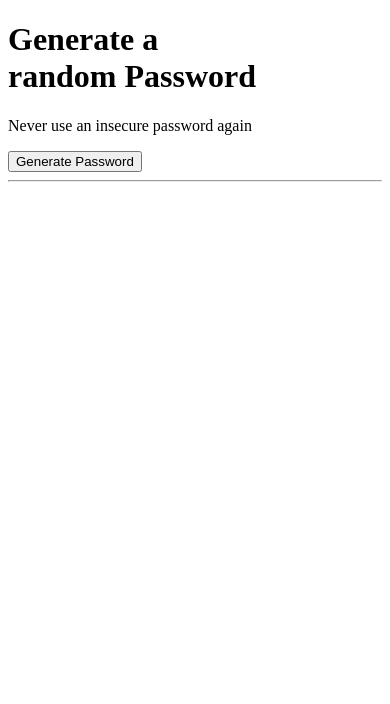
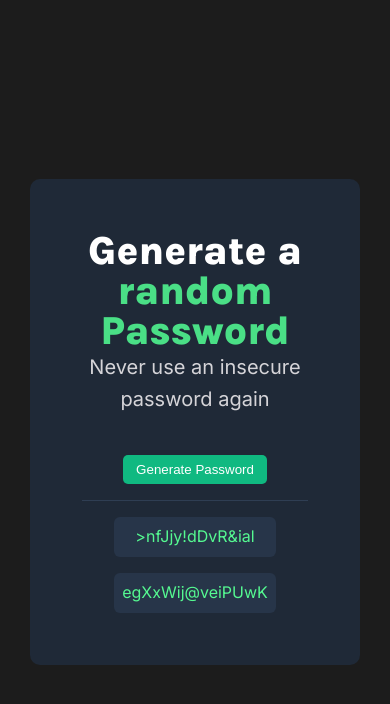
Before and after one commit to kunal-arya/Password-generator, a plain HTML site: page index.html in a window 390 px wide. Drawn offline with Linux system fonts and the light colour scheme.

Commit message:
style: style the project and made it responsive

```diff
--- a/css/style.css
+++ b/css/style.css
@@ -2,3 +2,133 @@
     font-family: 'Inter', sans-serif;
     font-family: 'Karla', sans-serif;
 */
+
+* {
+    box-sizing: border-box;
+}
+
+:root {
+    --background-color: #1C1C1C;
+    --primary-color: #4ADF86;
+    --secondary-color: #fff;
+    --para-color: #D5D4D8;
+    --btn-color: #10B981;
+    --pass-color: #55F991;
+    --line-color: #2F3E53;
+    --pass-back-color: #273549;
+    --main-back-color: #1F2937;
+}
+
+body {
+    margin: 0;
+    background-color: var(--background-color);
+    font-family: 'Inter', sans-serif;
+    line-height: 1.6;
+    font-size: 1rem;
+    display: flex;
+    align-items: center;
+    justify-content: center;
+    height: 100vh;
+    text-align: center;
+}
+
+/* =============
+    Typography
+   ============= */
+
+   .main-heading {
+    font-size: 2.5rem;
+    font-family: 'Karla', sans-serif;
+    color: var(--secondary-color);
+    font-weight: 800;
+    margin: 0;
+    line-height: 1;
+   }
+
+   .main-heading span {
+    color: var(--primary-color);
+   }
+
+   .subtitle {
+    font-size: 1.25rem;
+    color: var(--para-color);
+    margin-top: 0;
+    margin-bottom: 2em;
+   }
+
+   .btn {
+    padding: .5em 1em;
+    background-color: var(--btn-color);
+    color: #fff;
+    border: 0;
+    border-radius: 5px;
+   }
+
+   .btn:hover,
+   .btn:focus {
+    color: var(--btn-color);
+    background-color: #fff;
+   }
+
+/* ===============
+   layout
+   =============== */
+
+   .main {
+    max-width: 650px;
+    margin: 2em;
+    background-color: var(--main-back-color);
+    padding: 3.25rem;
+    border-radius: 10px;
+   }
+
+   .line::after {
+    content: "";
+    height: 1px;
+    display: block;
+    margin: 1em 0;
+    background-color: var(--line-color);
+   }
+
+   .passwords {
+    display: grid;
+    grid-template-columns: minmax(1em,1fr) 3fr minmax(1em,1fr);
+    gap: 1em;
+
+   }
+
+   .passwords > * {
+    grid-column: 2/-2;
+   }
+
+   .pass {
+    height: 2.5rem;
+    background-color: var(--pass-back-color);
+    border-radius: 6px;
+    color: var(--pass-color);
+    text-align: center;
+    display: flex;
+    justify-content: center;
+    align-items: center;
+    padding: 0.5em;
+   }
+
+
+   @media (min-width: 500px) {
+    body {
+        text-align: initial;
+    }
+
+    .passwords {
+        grid-template-columns: 1fr 0.5em 1fr;
+    }
+
+
+    .pass1 {
+        grid-column: 1;
+    }
+
+    .pass2 {
+        grid-column: 3;
+    }
+   }
--- a/index.html
+++ b/index.html
@@ -7,7 +7,7 @@
     <!-- google Fonts -->
     <link rel="preconnect" href="https://fonts.googleapis.com">
     <link rel="preconnect" href="https://fonts.gstatic.com" crossorigin>
-    <link href="https://fonts.googleapis.com/css2?family=Inter&family=Karla:wght@400;700&display=swap" rel="stylesheet">
+    <link href="https://fonts.googleapis.com/css2?family=Inter&family=Karla:wght@400;800&display=swap" rel="stylesheet">
 
     <link rel="stylesheet" href="./css/style.css">
     <script src="./script.js" defer></script>
@@ -15,13 +15,13 @@
 </head>
 <body>
     <main class="main">
-        <h1 class="main-heading">Generate a <br>random Password</h1>
+        <h1 class="main-heading">Generate a<br><span>random Password</span></h1>
         <p class="subtitle">Never use an insecure password again</p>
         <button class="btn primary-btn passwordBtn">Generate Password</button>
-        <hr>
+        <div class="line"></div>
         <div class="passwords">
-            <div class="pass1"></div>
-            <div class="pass2"></div>
+            <div class="pass pass1">>nfJjy!dDvR&ial</div>
+            <div class="pass pass2">egXxWij@veiPUwK</div>
         </main>
     </div>
 </body>
```
